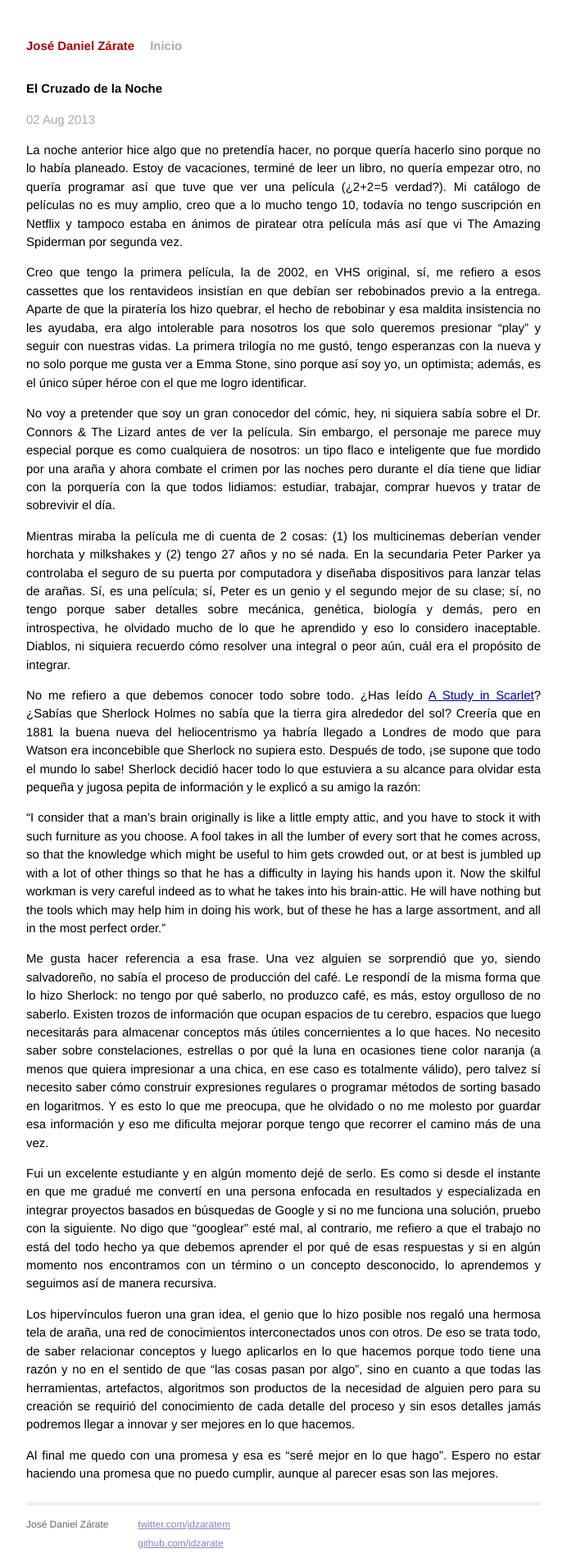
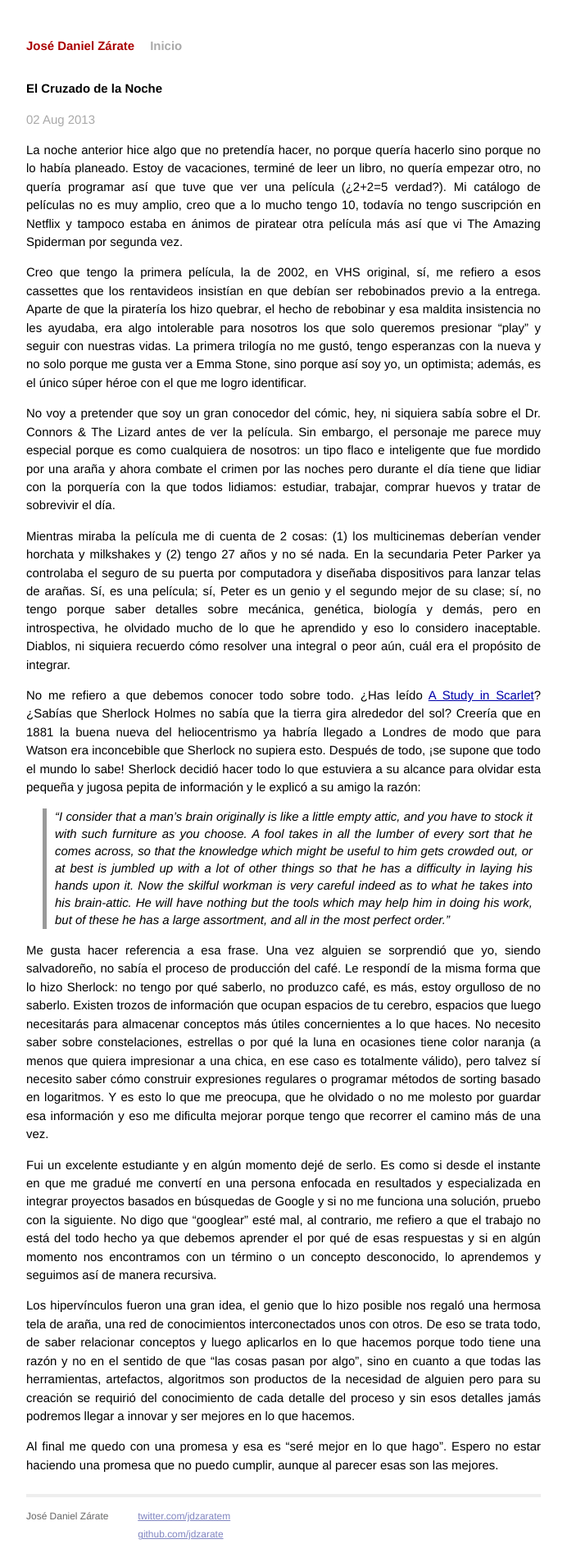
Before and after one commit to jdzarate/jdzarate.github.io, a Jekyll site: the page built from _posts/2013-08-02-el-cruzado-de-la-noche.markdown, in a window 1280 px wide. Shown: the whole page at 82% size, without its empty margins (294-986 px from the left). Built offline with Jekyll 4.4.1, drawn with Linux system fonts in a browser that asks for light colours; Markdown is read by kramdown in place of the engine named in the settings.

Commit message:
estilo en blockquotes

```diff
--- a/css/main.css
+++ b/css/main.css
@@ -158,3 +158,12 @@ ul.posts span {
 .post pre.terminal code {
   background-color: #333;
 }
+
+blockquote {
+  font-size: 1em;
+  line-height: 1.4em;
+  padding: 0px 10px 0 10px;
+  margin: 5px 0 0 20px;
+  border-left: 5px solid #999;
+  font-style: italic;
+}
```
